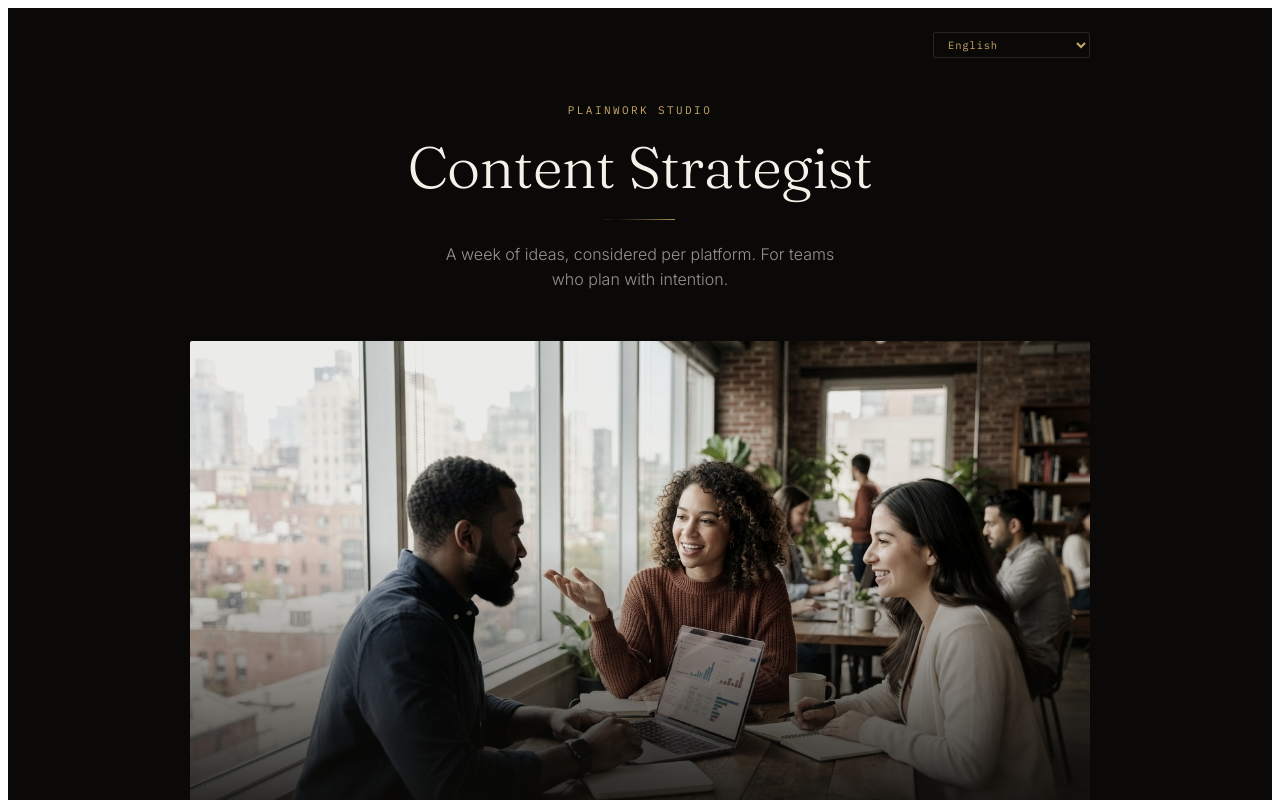
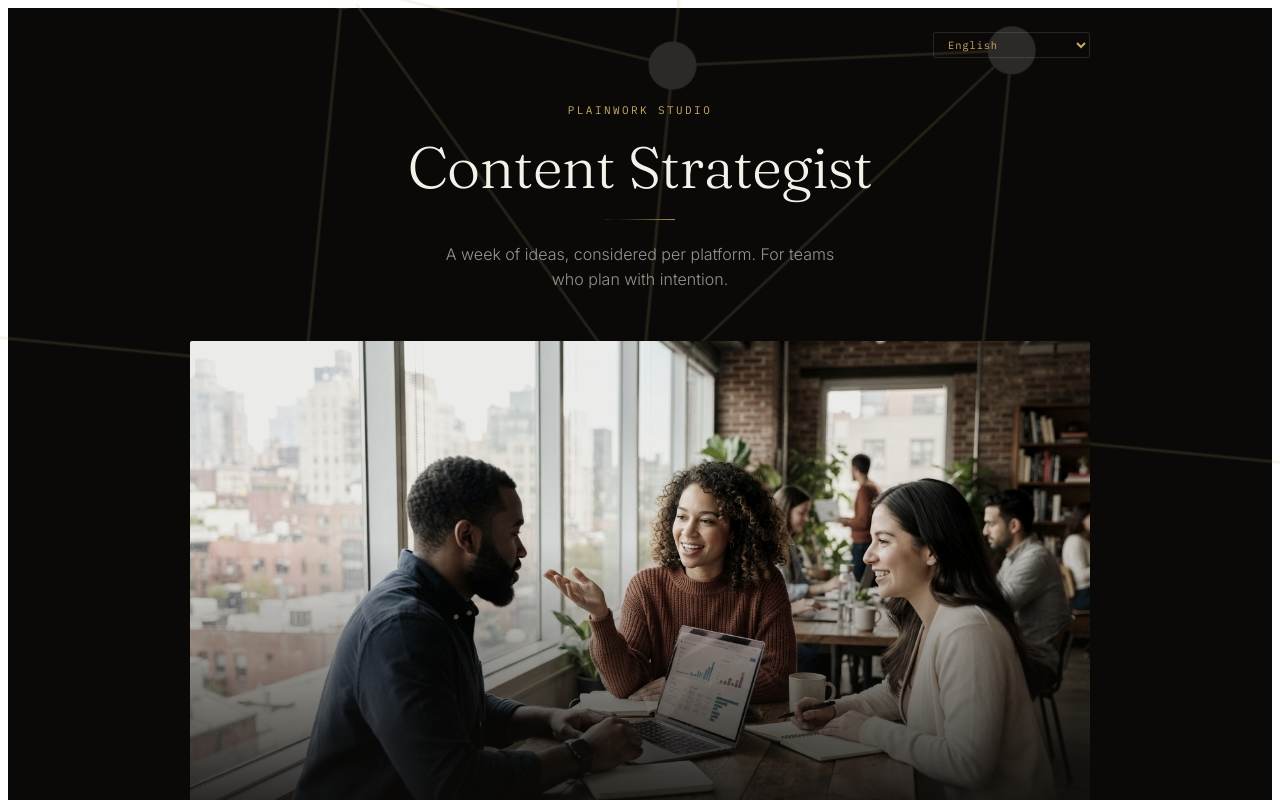
Before and after one commit to kssw117-sudo/Content-Strategist-AI, a React (Vite) app: page / in a window 1280 px wide. Shown: the top 800 px of the page. Built offline with nearby package versions, Linux system fonts and the light colour scheme.

Commit message:
Update App.jsx

```diff
--- a/src/App.jsx
+++ b/src/App.jsx
@@ -222,7 +222,7 @@ Respond ONLY with valid JSON: {"gap": "...", "angle": "...", "ideaExample": "...
         @keyframes welcomeFadeOut { to { opacity: 0; } }
         @keyframes checkDraw { from { stroke-dashoffset: 40; } to { stroke-dashoffset: 0; } }
         @keyframes constellationSpin { from { transform: rotate(0deg); } to { transform: rotate(360deg); } }
-        .constellation-bg { animation: constellationSpin 90s linear infinite; }
+        .constellation-bg { animation: constellationSpin 22s linear infinite; transform-origin: center; }
         button { transition: all 0.2s ease; }
         button:hover:not(:disabled) { transform: translateY(-1px); }
         .platform-pill:hover { border-color: ${GOLD} !important; color: ${GOLD} !important; }
@@ -231,15 +231,17 @@ Respond ONLY with valid JSON: {"gap": "...", "angle": "...", "ideaExample": "...
       `}</style>
 
       {/* Вращающийся фон-созвездие на весь экран, в цветах сайта (золото/кремовый) */}
-      <svg
-        className="constellation-bg"
-        viewBox="0 0 400 400"
+      <div
         style={{
           position: 'fixed', top: '50%', left: '50%', width: '150vmax', height: '150vmax',
-          transform: 'translate(-50%, -50%)', transformOrigin: 'center', opacity: 0.06,
-          pointerEvents: 'none', zIndex: 0,
+          transform: 'translate(-50%, -50%)', pointerEvents: 'none', zIndex: 0,
         }}
       >
+        <svg
+          className="constellation-bg"
+          viewBox="0 0 400 400"
+          style={{ width: '100%', height: '100%', opacity: 0.14 }}
+        >
         {(() => {
           const pts = [
             [200, 60], [120, 130], [200, 130], [280, 130],
@@ -262,6 +264,7 @@ Respond ONLY with valid JSON: {"gap": "...", "angle": "...", "ideaExample": "...
           );
         })()}
       </svg>
+      </div>
 
       {/* ---------- HERO: тёмный фон, фото в дуотоне, крупная serif-типографика ---------- */}
       <div style={{ position: 'relative', padding: '24px 24px 0', textAlign: 'center', overflow: 'hidden' }}>
```
